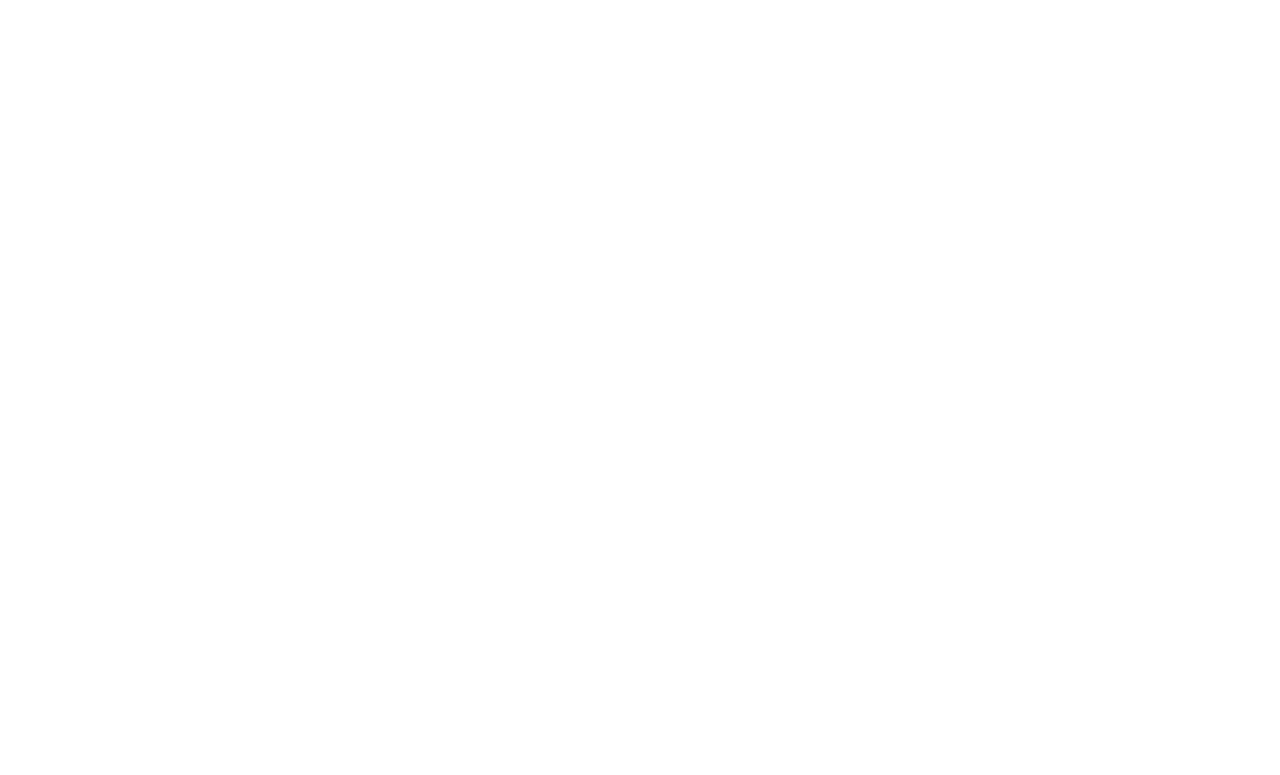
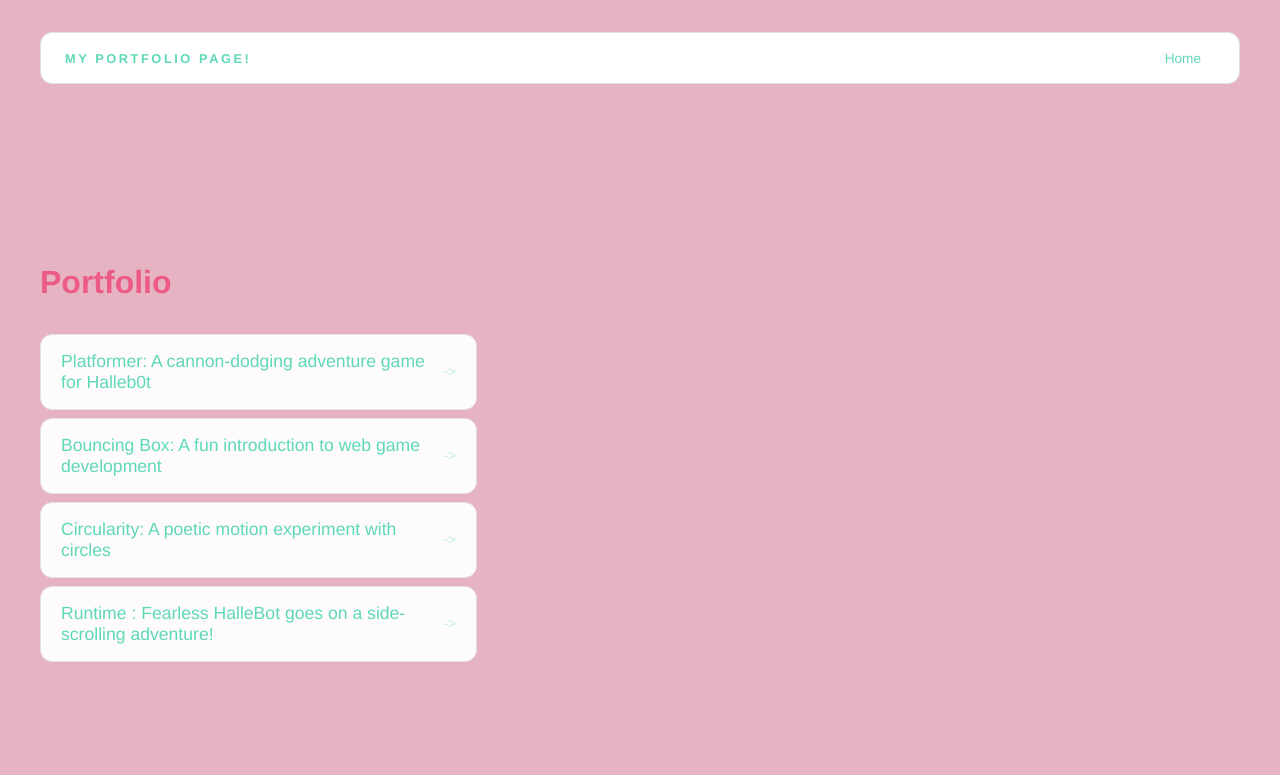
Before and after one commit to ccarter88/ccarter88.github.io, a plain HTML site: page portfolio.html in a window 1280 px wide. Drawn offline with Linux system fonts and the light colour scheme.

Commit message:
add portfolio page to website

```diff
--- a/portfolio.html
+++ b/portfolio.html
@@ -0,0 +1,41 @@
+<!DOCTYPE html>
+<html>
+  <head>
+    <title>Chloe's Portfolio Page</title>
+    <title>Your Name's Website</title>
+  <link rel="stylesheet" href="style.css" />
+  </head>
+
+  <body>
+    <!-- All content goes here -->
+   <div id="all-contents">
+  <nav>
+<h1>My Portfolio Page!</h1>
+<ul id="nav-ul">
+<li class="nav-li">
+  <a href="index.html">Home</a>
+</li>
+</ul>
+  </nav>
+<main>
+<div class="content">
+    <h1>Portfolio</h1>
+    <ul id="portfolio">
+<li>
+  <a href="fsd-projects/platformer/">Platformer: A cannon-dodging adventure game for Halleb0t</a>
+</li>
+<li>
+  <a href="fsd-projects/bouncing-box/">Bouncing Box: A fun introduction to web game development</a>
+</li>
+<li>
+  <a href="fsd-projects/circularity/">Circularity: A poetic motion experiment with circles</a>
+</li>
+<li>
+ <a href="fsd-projects/runtime/">Runtime : Fearless HalleBot goes on a side-scrolling adventure!</a>
+</li>
+    </ul>
+  </div>
+  </main>
+</div>
+  </body>
+</html>
--- a/style.css
+++ b/style.css
@@ -159,3 +159,55 @@
   background: #f7ebeb;
   color: #5ed8b9;
 }
+/* Portfolio styles */
+.content h1 {
+  color: #ec5b87;
+}
+
+#portfolio {
+  list-style: none;
+  margin: 0;
+  padding: 0;
+  width: 100%;
+  display: flex;
+  flex-direction: column;
+  gap: 8px;
+}
+
+#portfolio li {
+  border-radius: 12px;
+  overflow: hidden;
+}
+
+#portfolio a {
+  display: flex;
+  justify-content: space-between;
+  align-items: center;
+  text-decoration: none;
+  color: #5ed8b9;
+  padding: 16px 20px;
+  font-size: 1.1rem;
+  font-weight: 500;
+  background: #fdfbfb;
+  border: 1px solid #e0e0e0;
+  border-radius: 12px;
+  transition: background 0.25s ease, color 0.25s ease, transform 0.25s ease;
+}
+
+#portfolio a:hover {
+  background: #fff8f8;
+  color: #db83c1;
+  transform: translateX(4px);
+}
+
+#portfolio a::after {
+  content: "->";
+  font-size: 0.85rem;
+  opacity: 0.4;
+  transition: opacity 0.25s ease;
+  white-space: nowrap;
+}
+
+#portfolio a:hover::after {
+  opacity: 1;
+}
```
Also changed, not shown: index.html (+0 -1 lines).
